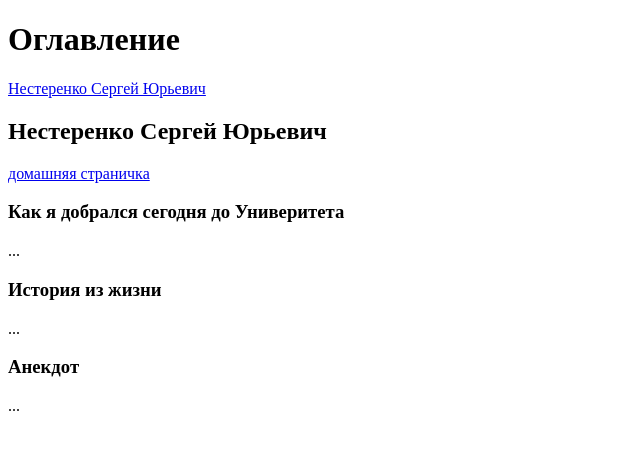
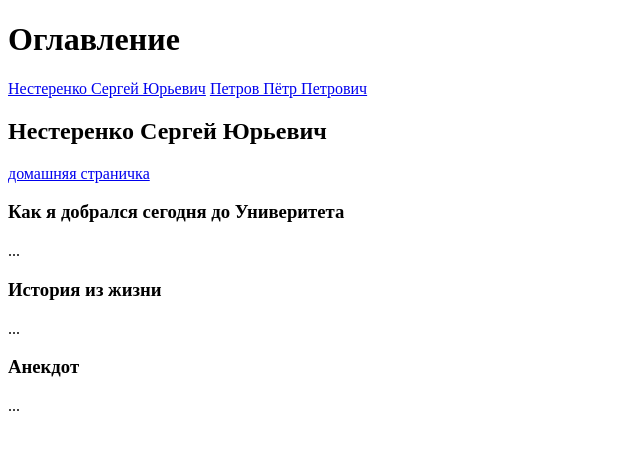
Before and after one commit to SU-Nesterenko/CommonWebSite_Trainer, a plain HTML site: page index.htm in a window 1280 px wide. Shown: the whole page, without its empty margins (0-640 px from the left). Drawn offline with Linux system fonts and the light colour scheme.

Commit message:
Петров П.П. Добавил пункт в меню

```diff
--- a/index.htm
+++ b/index.htm
@@ -7,6 +7,7 @@
         <h1>Оглавление</h1>
 
         <a HREF="#NesterenkoSergey">Нестеренко Сергей Юрьевич</a>
+        <a HREF="#NesterenkoSergey">Петров Пётр Петрович</a>
         <!-- Здесь необходимо добавить ссылку на свой раздел -->
 
 
```
Lines whose indentation alone changed are shown as unchanged.
